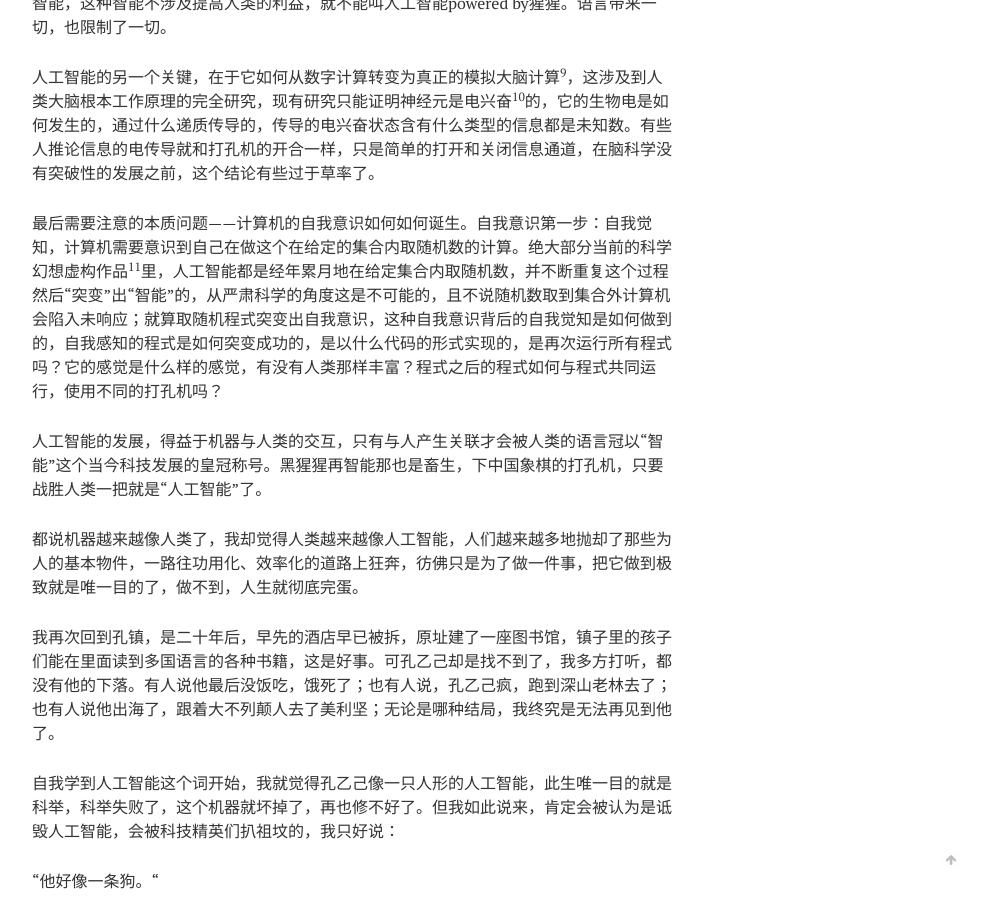
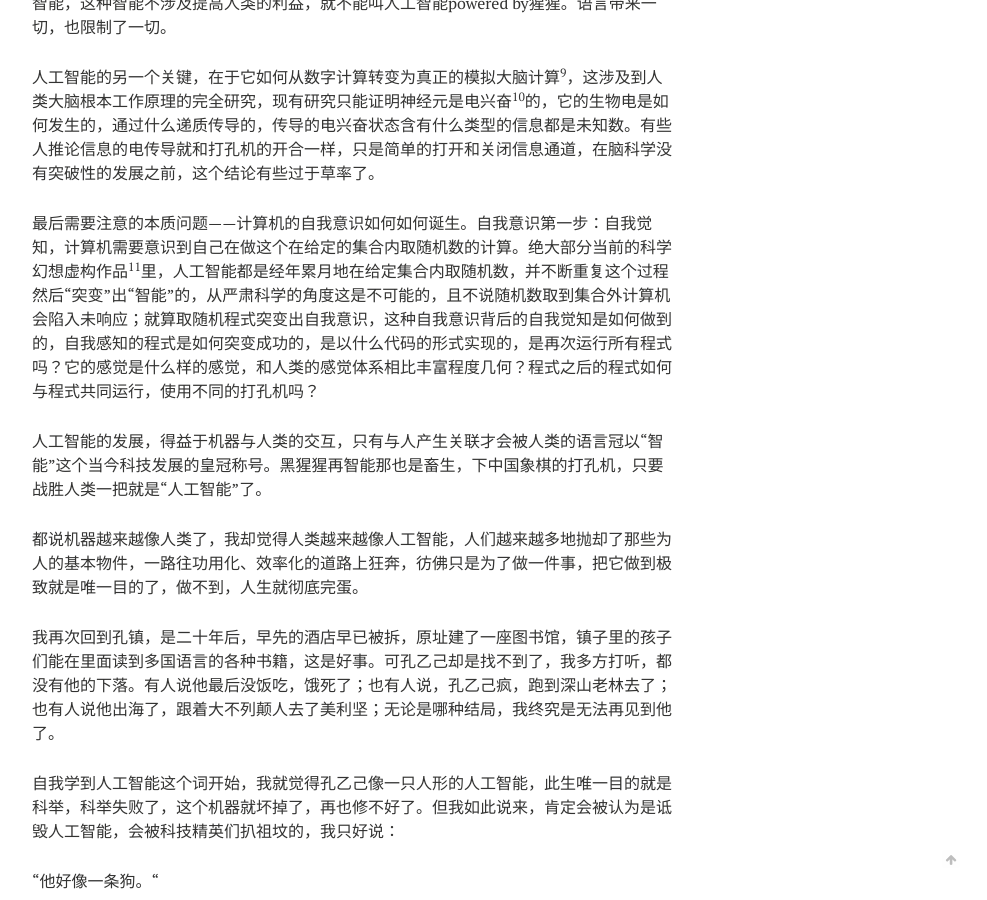
Before and after one commit to jarynzhang/jarynzhang.github.io, a Jekyll site: the page built from Envedette/_posts/2024-01-03-人工智能孔乙己.md, in a window 1280 px wide and 900 px high, scrolled down 3328 px. Shown: the whole window, without its empty margins (288-1275 px from the left). Built offline with Jekyll 4.4.1, drawn with Linux system fonts in a browser that asks for light colours; nearby versions of some CDN libraries; our own code applies the rules of GitHub Pages for plain Markdown files.

Commit message:
Update 2024-01-03-人工智能孔乙己.md

```diff
--- a/Envedette/_posts/2024-01-03-人工智能孔乙己.md
+++ b/Envedette/_posts/2024-01-03-人工智能孔乙己.md
@@ -3,7 +3,7 @@ tags:
    -
 categories:
    -
-excerpt:  在我十几岁的那些年头，一切都发生得太快，还没有足够的定力做到理解自身时，我以为自己已经理解了这个世界运行的法则，能像那些弄潮儿那样跳过龙门成为霸王，不能成为霸王，成为王八也行。
+excerpt:  绝大部分当前的科学幻想虚构作品里，人工智能都是经年累月地在给定集合内取随机数，并不断重复这个过程然后“突变”出“智能”的，从严肃科学的角度这是不可能的，且不说随机数取到集合外计算机会陷入未响应；就算取随机程式突变出"自我意识"，这种自我意识背后的自我觉知是如何做到的，自我感知的程式是如何突变成功的，是以什么代码的形式实现的，是再次运行所有程式吗？它的感觉是什么样的感觉，和人类的感觉体系相比丰富程度几何？程式之后的程式如何与程式共同存在运行，使用不同的打孔机吗？
 
 
 ---
@@ -98,7 +98,7 @@ excerpt:  在我十几岁的那些年头，一切都发生得太快，还没有
 
 
 
-最后需要注意的本质问题——计算机的自我意识如何如何诞生。自我意识第一步：自我觉知，计算机需要意识到自己在做这个在给定的集合内取随机数的计算。绝大部分当前的科学幻想虚构作品[^11]里，人工智能都是经年累月地在给定集合内取随机数，并不断重复这个过程然后“突变”出“智能”的，从严肃科学的角度这是不可能的，且不说随机数取到集合外计算机会陷入未响应；就算取随机程式突变出自我意识，这种自我意识背后的自我觉知是如何做到的，自我感知的程式是如何突变成功的，是以什么代码的形式实现的，是再次运行所有程式吗？它的感觉是什么样的感觉，有没有人类那样丰富？程式之后的程式如何与程式共同运行，使用不同的打孔机吗？
+最后需要注意的本质问题——计算机的自我意识如何如何诞生。自我意识第一步：自我觉知，计算机需要意识到自己在做这个在给定的集合内取随机数的计算。绝大部分当前的科学幻想虚构作品[^11]里，人工智能都是经年累月地在给定集合内取随机数，并不断重复这个过程然后“突变”出“智能”的，从严肃科学的角度这是不可能的，且不说随机数取到集合外计算机会陷入未响应；就算取随机程式突变出自我意识，这种自我意识背后的自我觉知是如何做到的，自我感知的程式是如何突变成功的，是以什么代码的形式实现的，是再次运行所有程式吗？它的感觉是什么样的感觉，和人类的感觉体系相比丰富程度几何？程式之后的程式如何与程式共同运行，使用不同的打孔机吗？
 
 
 
```
